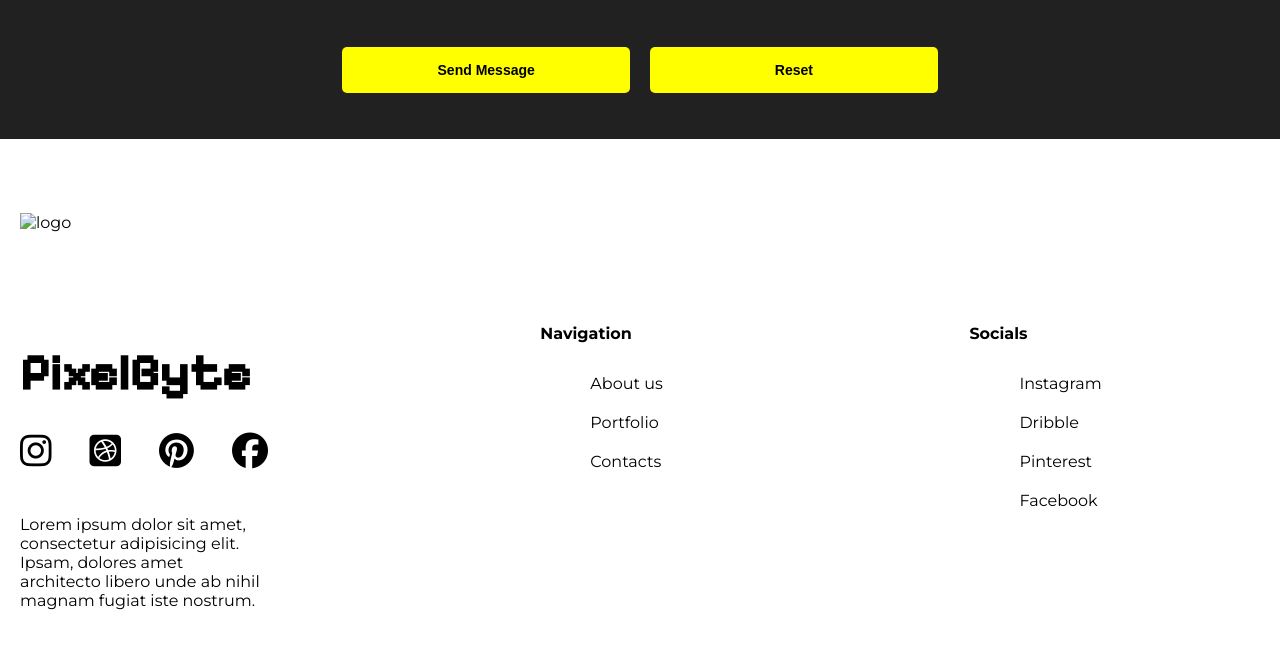
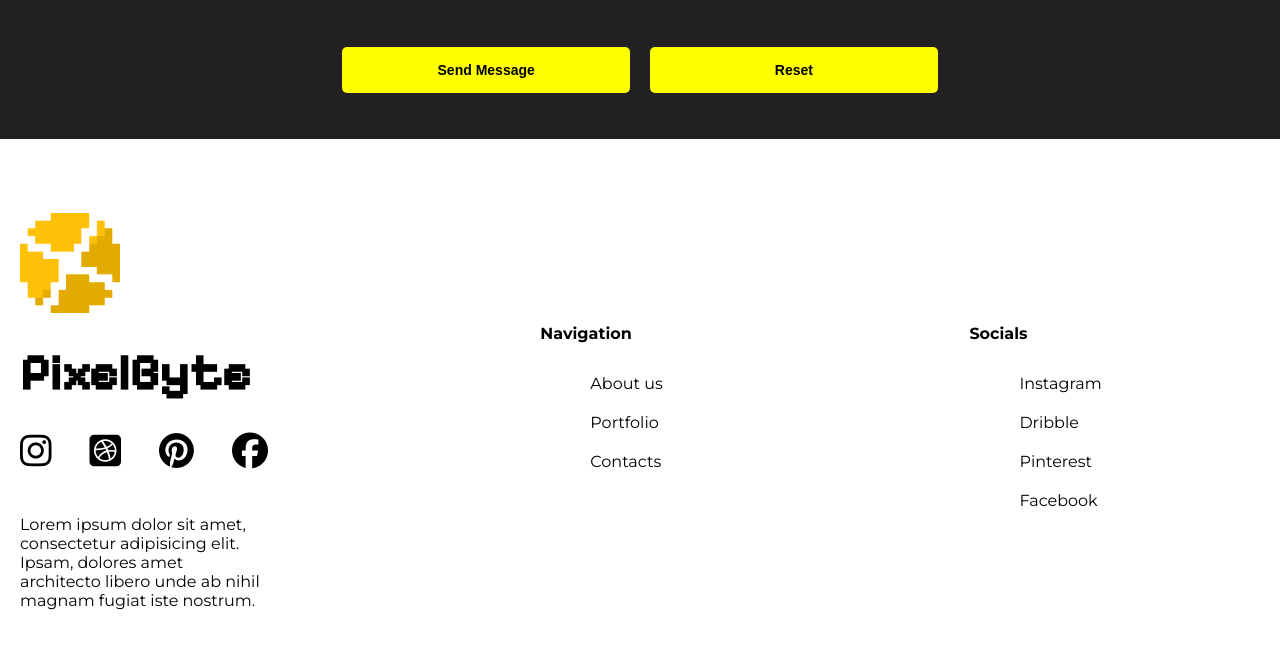
Before and after one commit to potatodev15/pixelbyte, a plain HTML site: page index.html in a window 1280 px wide. Shown: the part 2745-3394 px from the top of the page. Drawn offline with Linux system fonts and the light colour scheme; the site is published under a folder, as on GitHub Pages, so addresses that start at the root find nothing.

Commit message:
footer fix

```diff
--- a/index.html
+++ b/index.html
@@ -121,7 +121,7 @@
         <div class="footer-container">
             <div class="logo-text">
                 <div class="logo-container">
-                    <img src="/img/logos.png" alt="logo"><label for="">PixelByte</label>
+                    <img src="./img/logos.png" alt="logo-alt"><label for="">PixelByte</label>
                     <div class="social-container">
                         <i class="fa-brands fa-instagram"></i>
                         <i class="fa-brands fa-square-dribbble"></i>
```
